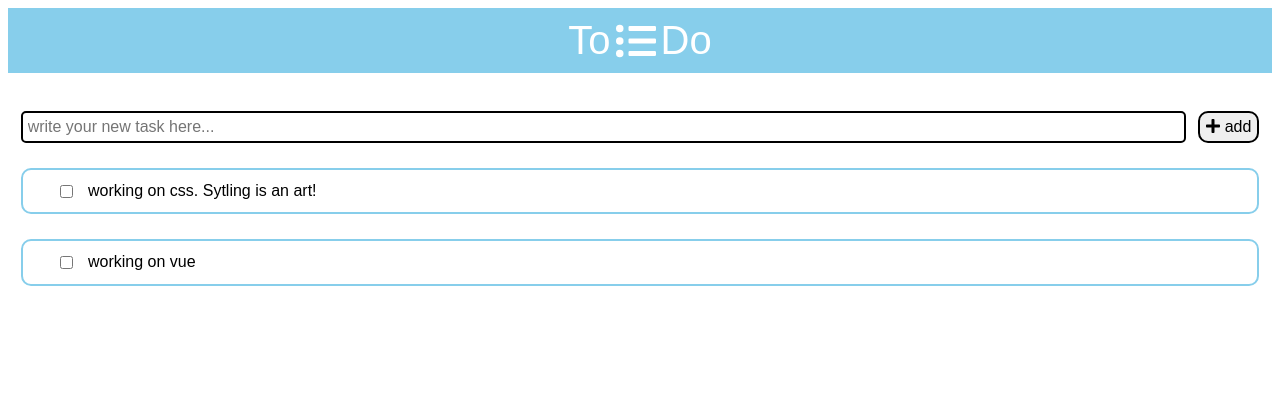
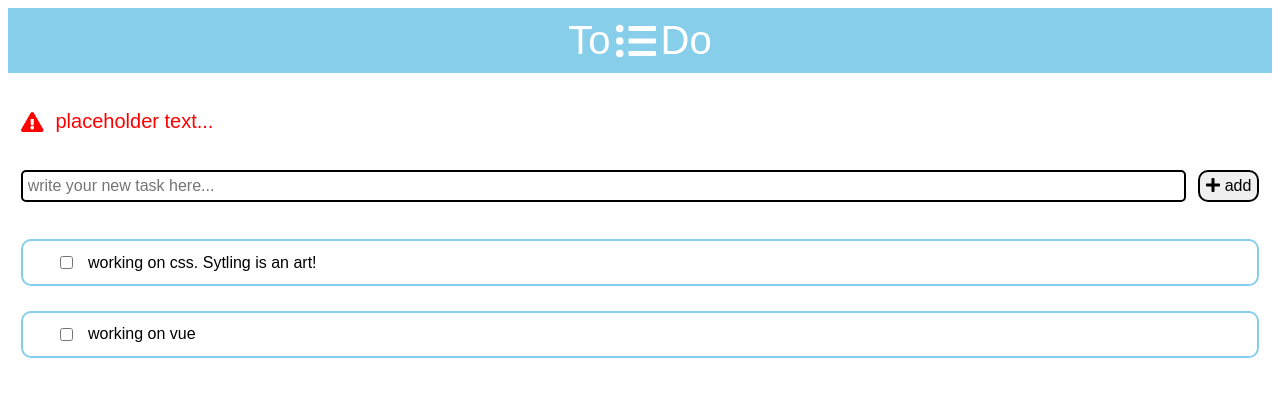
Before and after one commit to aaronsum1102/todo-vue, a Vue app: page / in a window 1280 px wide. Shown: the top 396 px of the page. Built offline with nearby package versions, Linux system fonts and the light colour scheme.

Commit message:
add alert message

```diff
--- a/src/components/atoms/TextMessage.vue
+++ b/src/components/atoms/TextMessage.vue
@@ -1,12 +1,12 @@
 <template>
-  <div> {{description}}</div>
+  <div> {{message}}</div>
 </template>
 
 <script>
 export default {
   name: 'TextMessage',
   props: {
-    description: {
+    message: {
       type: String,
       required: true
     }
--- /dev/null
+++ b/src/components/molecules/AlertMessage.vue
@@ -0,0 +1,40 @@
+<template>
+    <div class="alert-message">
+        <font-awesome-icon id="icon" icon="exclamation-triangle" />
+        <Message id="message" :message="message" />
+    </div>
+</template>
+
+<script>
+import Message from '../atoms/TextMessage.vue'
+
+export default {
+  name: 'AlertMessage',
+  props: {
+    message: {
+      type: String,
+      required: true
+    }
+  },
+  components: {
+    Message
+  }
+}
+</script>
+
+<style scoped>
+    .alert-message {
+        display: flex;
+        font-size: 2.5vh;
+        color: red;
+    }
+
+    .alert-message #icon {
+        margin-right: 1%;
+        align-self: center;
+    }
+
+    .alert-message #classmessage {
+        flex: 1;
+    }
+</style>
--- a/src/components/molecules/Title.vue
+++ b/src/components/molecules/Title.vue
@@ -1,8 +1,8 @@
 <template>
   <div class="title">
-    <Message class="message" :description="messageOnLeft" />
+    <Message class="message" :message="messageOnLeft" />
     <font-awesome-icon icon="list-ul" />
-    <Message class="message" :description="messageOnRight" />
+    <Message class="message" :message="messageOnRight" />
   </div>
 </template>
 
--- a/src/components/molecules/ToDoItem.vue
+++ b/src/components/molecules/ToDoItem.vue
@@ -1,7 +1,7 @@
 <template>
     <div class="todo-item">
         <input class="status" type="checkbox">
-        <ToDoMessage class="details" :description="description" />
+        <ToDoMessage class="details" :message="description" />
     </div>
 </template>
 
--- a/src/components/pages/Body.vue
+++ b/src/components/pages/Body.vue
@@ -1,32 +1,37 @@
 <template>
     <div class="body">
-        <InputForm class="input-form" />
-        <ToDoList class="todo-list" />
+        <AlertMessage class="section-margin" id="alert" message="placeholder text..." />
+        <InputForm class="section-margin" id="input-form" />
+        <ToDoList class="section-margin" id="todo-list" />
     </div>
 </template>
 
 <script>
 import ToDoList from '../organisms/ToDoList.vue'
 import InputForm from '../molecules/InputForm.vue'
+import AlertMessage from '../molecules/AlertMessage.vue'
 
 export default {
   name: 'Body',
   components: {
     ToDoList,
-    InputForm
+    InputForm,
+    AlertMessage
   }
 }
 </script>
 
 <style scoped>
+    .section-margin {
+        margin-top: 3%;
+    }
+
     .body {
-        margin-top: 3%;
         margin-left: 1%;
         margin-right: 1%;
-        margin-bottom: 3%;
     }
 
-    .body .todo-list {
+    .body #todo-list {
         font-size: 2vh;
     }
 </style>
--- a/src/main.js
+++ b/src/main.js
@@ -1,10 +1,10 @@
 import Vue from 'vue'
 import App from './App.vue'
 import { library } from '@fortawesome/fontawesome-svg-core'
-import { faListUl, faPlus } from '@fortawesome/free-solid-svg-icons'
+import { faListUl, faPlus, faExclamationTriangle } from '@fortawesome/free-solid-svg-icons'
 import { FontAwesomeIcon } from '@fortawesome/vue-fontawesome'
 
-library.add(faListUl, faPlus)
+library.add(faListUl, faPlus, faExclamationTriangle)
 
 Vue.component('font-awesome-icon', FontAwesomeIcon)
 
```
